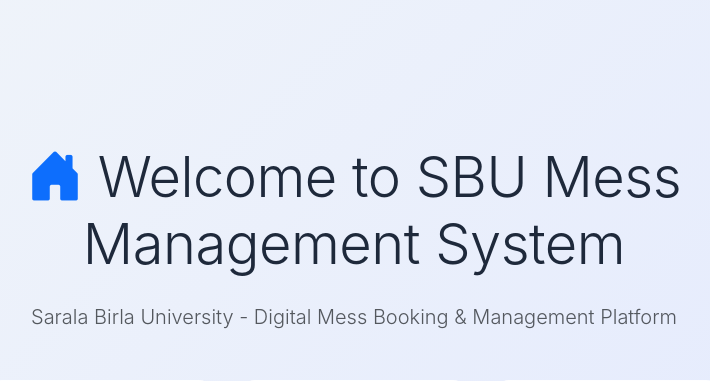
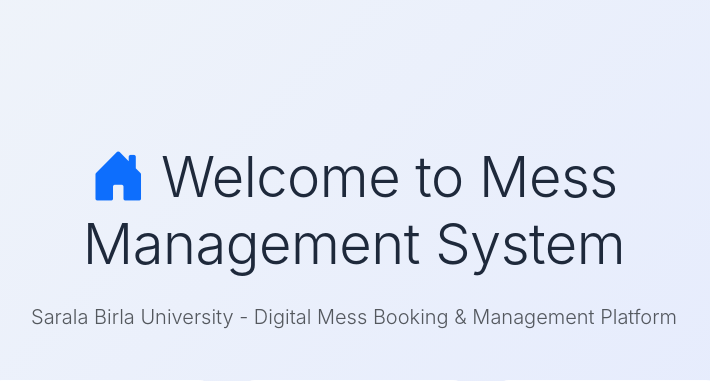
Before and after one commit to mohitkumarsingh318-png/SBU-Mess-Management-System, a Flask app: page / in a window 1280 px wide. Shown: the top 381 px of the page, without its empty margins (286-996 px from the left). Run offline with Flask 3, Linux system fonts and the light colour scheme.

Commit message:
Update homepage heading
Co-authored-by: Copilot <223556219+Copilot@users.noreply.github.com>

```diff
--- a/app/templates/index.html
+++ b/app/templates/index.html
@@ -7,7 +7,7 @@
     <div class="col-md-8 text-center">
         <h1 class="display-4 mb-4">
             <i class="bi bi-house-door-fill text-primary"></i>
-            Welcome to SBU Mess Management System
+            Welcome to Mess Management System
         </h1>
         <p class="lead text-muted mb-5">
             Sarala Birla University - Digital Mess Booking & Management Platform
```
